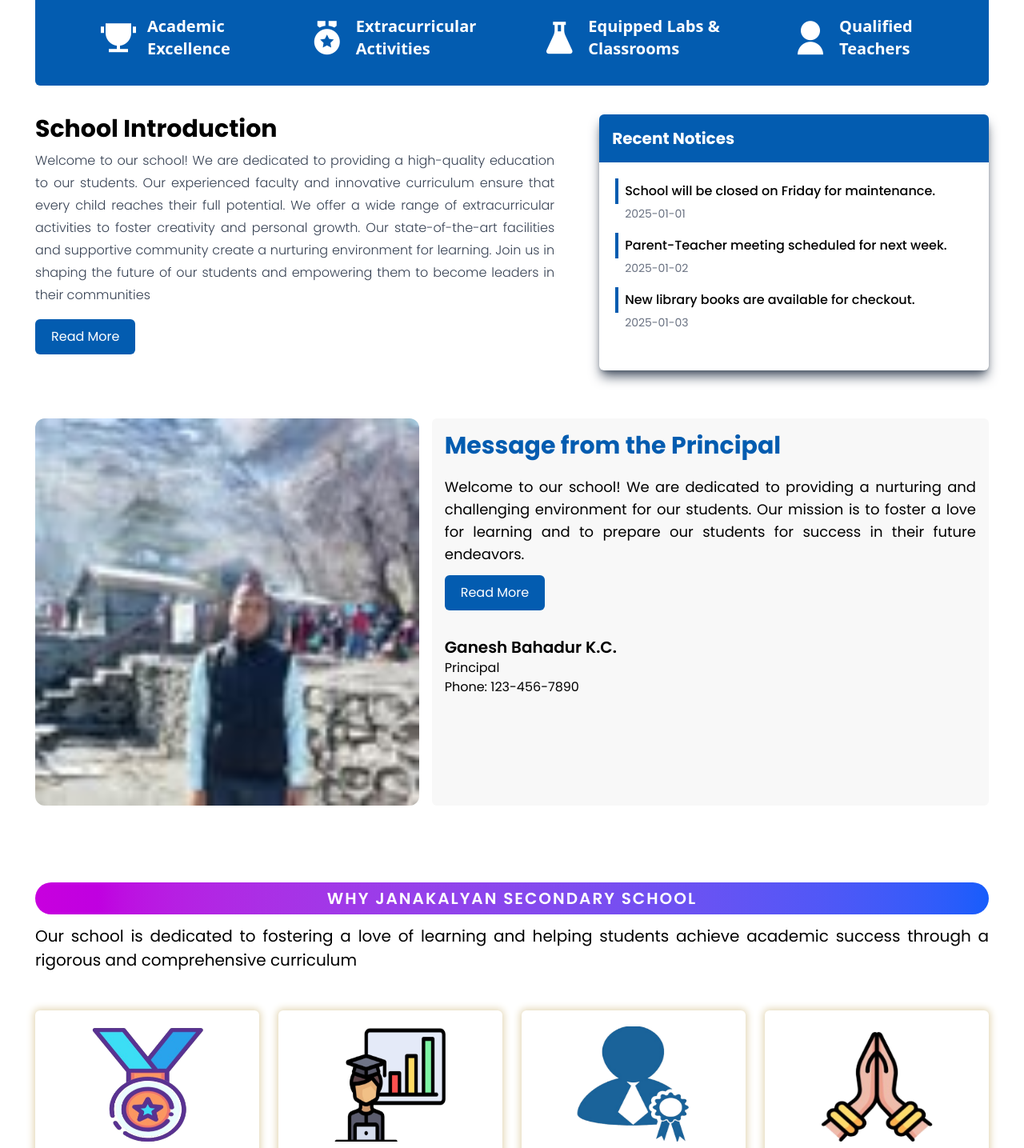
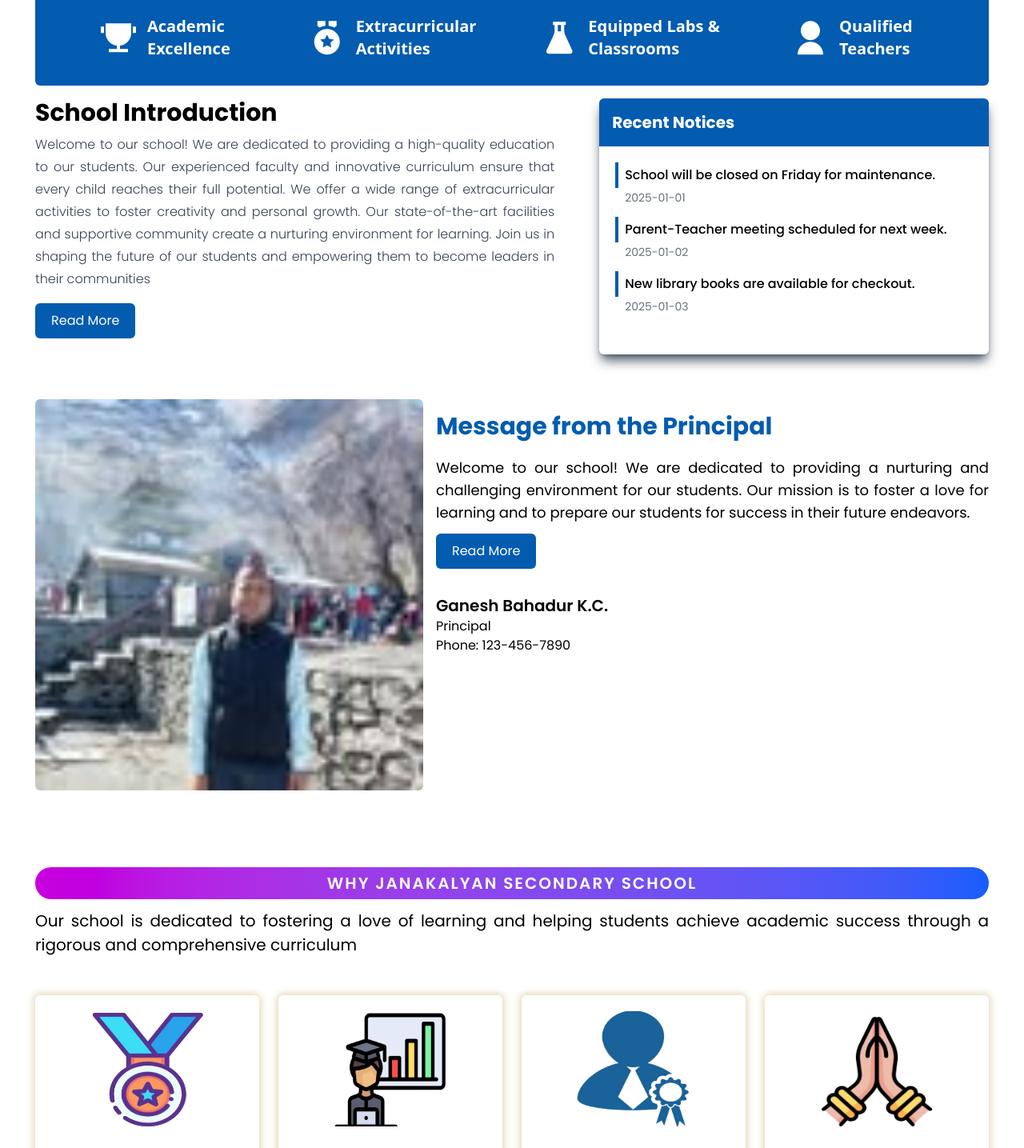
Before and after one commit to GShix/JKS_School_Babai5, a React (Vite) app in the folder react_janakalyan/: page / in a window 1280 px wide. Shown: the part 680-2115 px from the top of the page at 80% size. Built offline with nearby package versions, Linux system fonts and the light colour scheme; some icons are missing.

Commit message:
padding and margin fixing

```diff
--- a/react_janakalyan/src/components/Banner.tsx
+++ b/react_janakalyan/src/components/Banner.tsx
@@ -30,8 +30,8 @@
         },
     ]
   return (
-    <div className="large-nav-link bg-[#035CB0] flex justify-between font-normal mx-4 sm:mx-11 py-8 px-10 sm:px-20 rounded-md mt-2">
-        <ul className="flex max-sm:flex-col items-center gap-10 sm:gap-20 text-[#fff]">
+    <div className="large-nav-link bg-[#035CB0] flex justify-between font-normal mx-4 sm:mx-11 py-8 px-4 sm:px-20 rounded-md mt-2">
+        <ul className="flex max-sm:flex-col w-full items-center gap-10 sm:gap-20 text-[#fff]">
         {navLinks.map((link,index)=>(
             <li key={index} className=''>
                 <a className="nav-div-item hover:text-yellow-400 flex max-sm:flex-col justify-center items-center" href={link.href}>
--- a/react_janakalyan/src/components/Feature.tsx
+++ b/react_janakalyan/src/components/Feature.tsx
@@ -34,7 +34,7 @@
                     </div>
                 </div>
 
-                <div className="grid grid-cols-1 gap-2 mt-5 sm:grid-cols-4 lg:mt-12 lg:gap-x-6 max-sm:p-4">
+                <div className="grid grid-cols-1 gap-3 mt-5 sm:grid-cols-4 lg:mt-12 lg:gap-x-6 max-sm:p-2">
                     {features.map((feature,index)=>(
                     <div key={index} className="feature-item transition-all duration-200 rounded-md" style={{boxShadow:"0px 0px 10px 2px #e3d6b4"}}>
                         <div className="feature-box py-3 px-2 flex flex-col items-center text-center hover:text-yellow-500 cursor-pointer">
--- a/react_janakalyan/src/components/MessageFromPrincipal.tsx
+++ b/react_janakalyan/src/components/MessageFromPrincipal.tsx
@@ -1,10 +1,10 @@
 const MessageFromPrincipal = () => {
   return (
-    <div className='max-sm:flex-col sm:flex px-4 sm:px-11 gap-4 w-full py-10 bg-gray0'>
+    <div className='max-sm:flex-col sm:flex px-4 sm:px-11 gap-4 w-full py-10 bg-gray0 mt-4'>
         <div className="photo sm:w-2/3 ]">
-            <img className='w-full h-auto rounded-xl' src="/img/principal.jpg" alt="Principal" />
+            <img className='w-full h-auto rounded-md' src="/img/principal.jpg" alt="Principal" />
         </div>
-        <div className="message bg-[#F8F8F8] sm:w-[95%] p-4 rounded-md">
+        <div className="message sm:w-[95%] py-4">
             <h2 className='text-3xl font-bold text-[#035CB0] mb-5'>Message from the Principal</h2>
             <p className='text-lg mt-2 text-justify'>Welcome to our school! We are dedicated to providing a nurturing and challenging environment for our students. Our mission is to foster a love for learning and to prepare our students for success in their future endeavors.
             </p>
--- a/react_janakalyan/src/components/SchoolIntroduction_Notice.tsx
+++ b/react_janakalyan/src/components/SchoolIntroduction_Notice.tsx
@@ -15,7 +15,7 @@
         }
     ]
   return (
-    <div className='w-full bg-white p-5 sm:flex max-sm:flex-col gap-14 px-4 sm:px-11 mt-4'>
+    <div className='w-full bg-white sm:flex max-sm:flex-col gap-14 px-4 sm:px-11 mt-4'>
         <div className="intro  sm:w-2/3">
             <h1 className='text-3xl mb-2 font-bold'>School Introduction</h1>
             <p className='text-gray-700 font-light leading-7 text-justify'>Welcome to our school! We are dedicated to providing a high-quality education to our students.
--- a/react_janakalyan/src/layouts/Header.tsx
+++ b/react_janakalyan/src/layouts/Header.tsx
@@ -68,9 +68,9 @@
 
   return (
     <div className="header w-full">
-        <div className="header-top bg-[#035CB0] text-white flex justify-between items-center w-full gap-5 max-sm:text-2xl py-2.5 px-4 sm:px-11 text-[15px]">
+        <div className="header-top bg-[#035CB0] text-white flex justify-between items-center w-full gap-5 max-sm:text-2xl py-2.5 px-3 sm:px-11 text-[15px]">
             <ul className="header-top-list flex items-center gap-3 sm:gap-5 justify-center font-['poppins'] max-sm:text-sm">
-                <li className="border-r-2 pr-6 hover:text-yellow-400">
+                <li className="border-r-2 max-sm:pr-3 sm:pr-6 hover:text-yellow-400">
                     <a href="tel">
                         <i className="ri-phone-fill mr-2"></i>
                         <span className="max-sm:text-xs text-nowrap">+977 9844929502</span>
```
